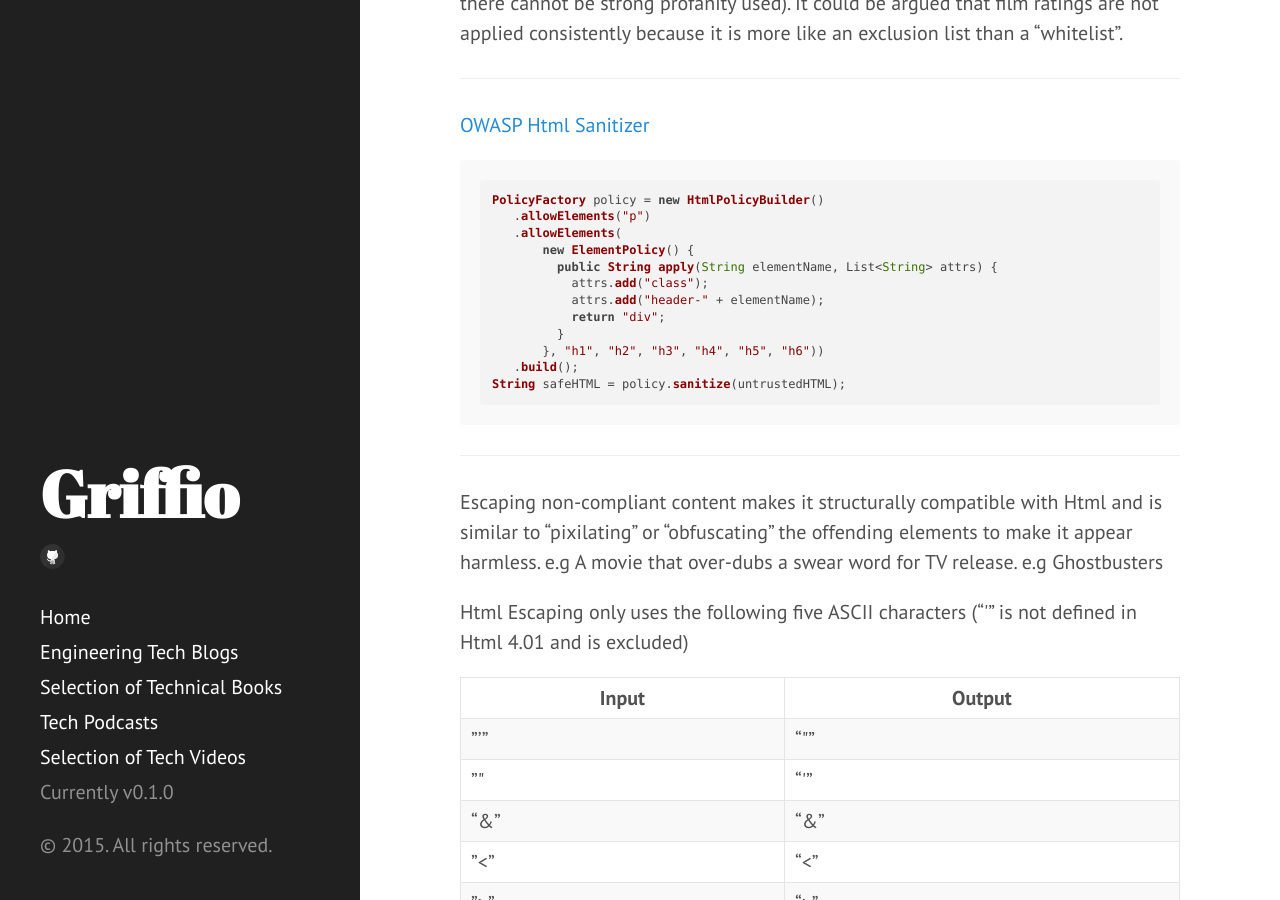
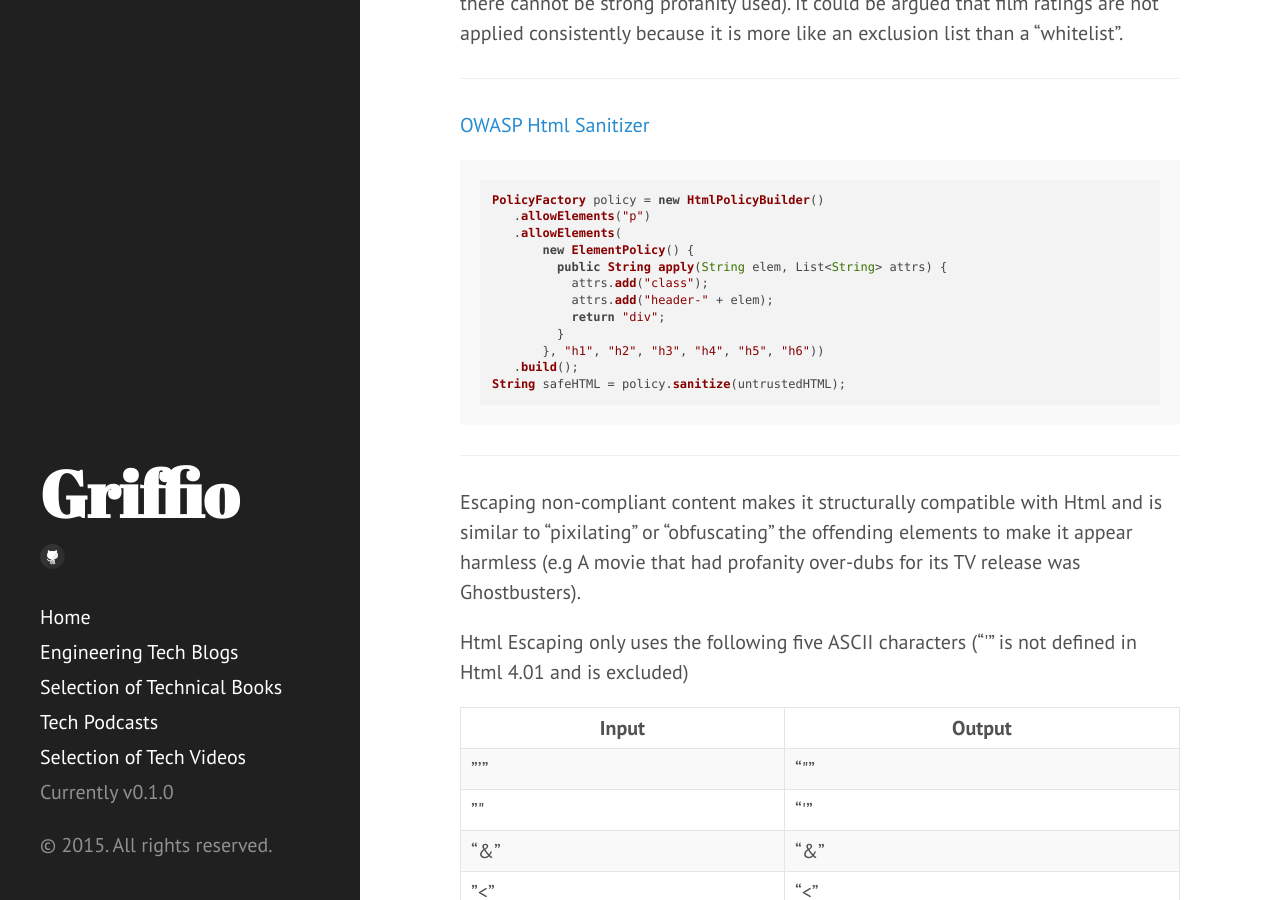
Before and after one commit to griffio/griffio.github.io, a Jekyll site: the page built from _posts/2015-02-12-Html-Sanitising.md, in a window 1280 px wide and 900 px high, scrolled down 520 px. Built offline with Jekyll 4.4.1, drawn with Linux system fonts in a browser that asks for light colours; nearby versions of some CDN libraries.

Commit message:
Update 2015-02-12-Html-Sanitising.md

```diff
--- a/_posts/2015-02-12-Html-Sanitising.md
+++ b/_posts/2015-02-12-Html-Sanitising.md
@@ -24,9 +24,9 @@ PolicyFactory policy = new HtmlPolicyBuilder()
    .allowElements("p")
    .allowElements(
        new ElementPolicy() {
-         public String apply(String elementName, List<String> attrs) {
+         public String apply(String elem, List<String> attrs) {
            attrs.add("class");
-           attrs.add("header-" + elementName);
+           attrs.add("header-" + elem);
            return "div";
          }
        }, "h1", "h2", "h3", "h4", "h5", "h6"))
@@ -36,8 +36,7 @@ String safeHTML = policy.sanitize(untrustedHTML);
 
 ---
 
-Escaping non-compliant content makes it structurally compatible with Html and is similar to "pixilating" or "obfuscating" the offending elements to make it appear harmless.
-e.g A movie that over-dubs a swear word for TV release. e.g Ghostbusters
+Escaping non-compliant content makes it structurally compatible with Html and is similar to "pixilating" or "obfuscating" the offending elements to make it appear harmless (e.g A movie that had profanity over-dubs for its TV release was Ghostbusters).
 
 Html Escaping only uses the following five ASCII characters ("&apos;" is not defined in Html 4.01 and is excluded)
 
```
